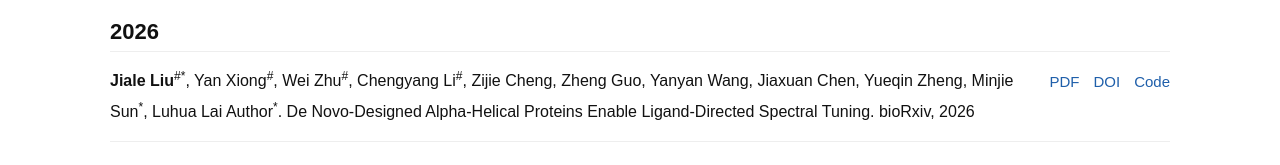
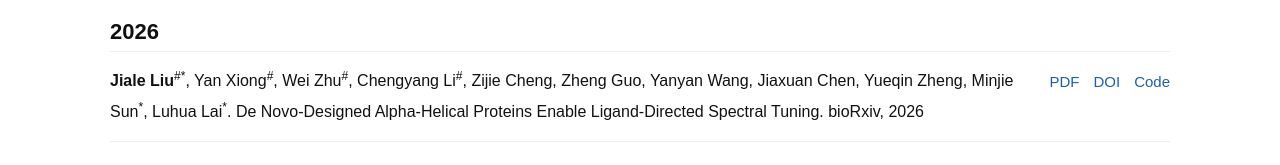
Before and after one commit to Liu-AI4MolDesign/Liu-AI4MolDesign.github.io, a plain HTML site: page publications.html in a window 1280 px wide. Shown: the part 179-344 px from the top of the page. Drawn offline with Linux system fonts and the light colour scheme.

Commit message:
Update publications.html

```diff
--- a/publications.html
+++ b/publications.html
@@ -158,7 +158,7 @@
       <div class="pub-list">
         <div class="pub-item">
           <div class="pub-main">
-            <span class="me"> Jiale Liu</span><span class="cofirst">#</span><span class="corresponding">*</span>, Yan Xiong</span><span class="cofirst">#</span>, Wei Zhu</span><span class="cofirst">#</span>, Chengyang Li</span><span class="cofirst">#</span>, Zijie Cheng, Zheng Guo, Yanyan Wang, Jiaxuan Chen, Yueqin Zheng, Minjie Sun<span class="corresponding">*</span>, Luhua Lai Author<span class="corresponding">*</span>.
+            <span class="me"> Jiale Liu</span><span class="cofirst">#</span><span class="corresponding">*</span>, Yan Xiong</span><span class="cofirst">#</span>, Wei Zhu</span><span class="cofirst">#</span>, Chengyang Li</span><span class="cofirst">#</span>, Zijie Cheng, Zheng Guo, Yanyan Wang, Jiaxuan Chen, Yueqin Zheng, Minjie Sun<span class="corresponding">*</span>, Luhua Lai<span class="corresponding">*</span>.
             <span>De Novo-Designed Alpha-Helical Proteins Enable Ligand-Directed Spectral Tuning</span>.
             <span>bioRxiv, 2026</span>
           </div>
```
